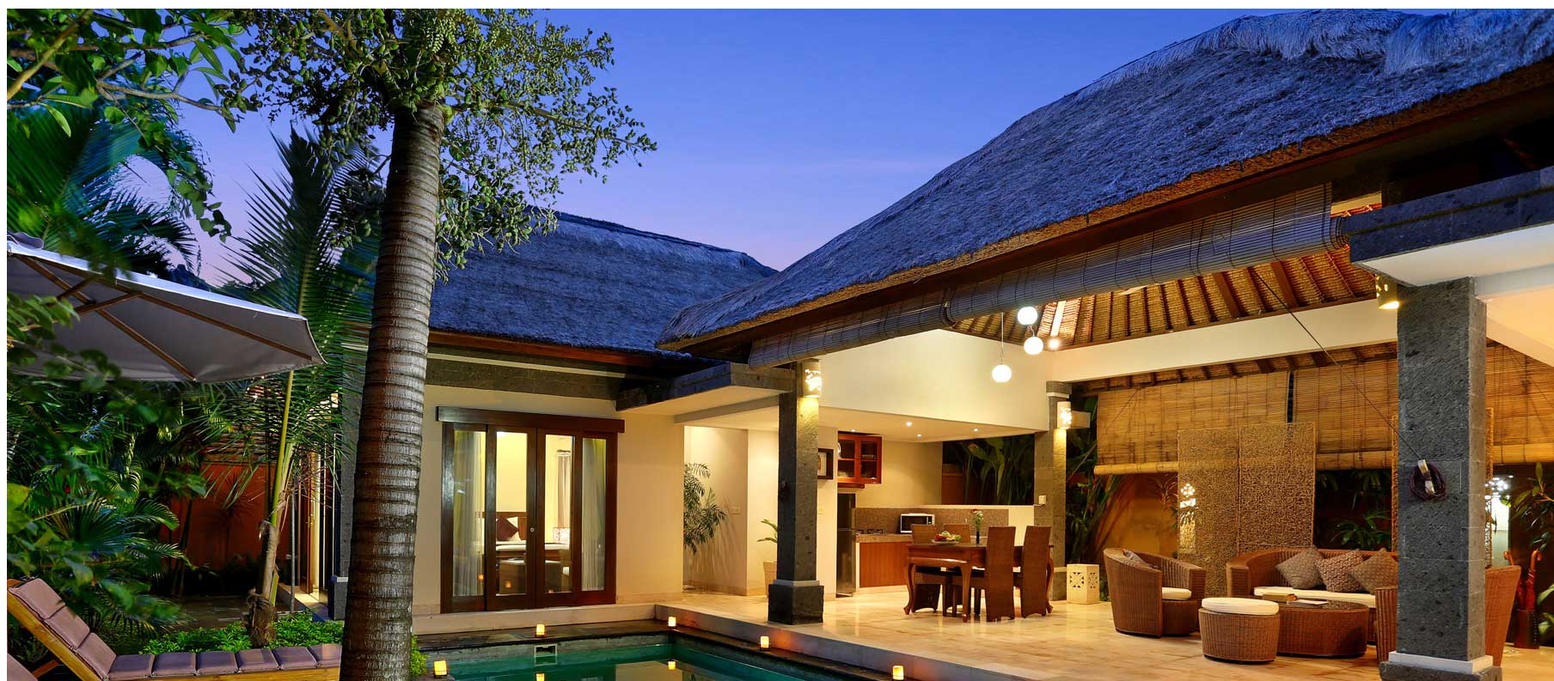
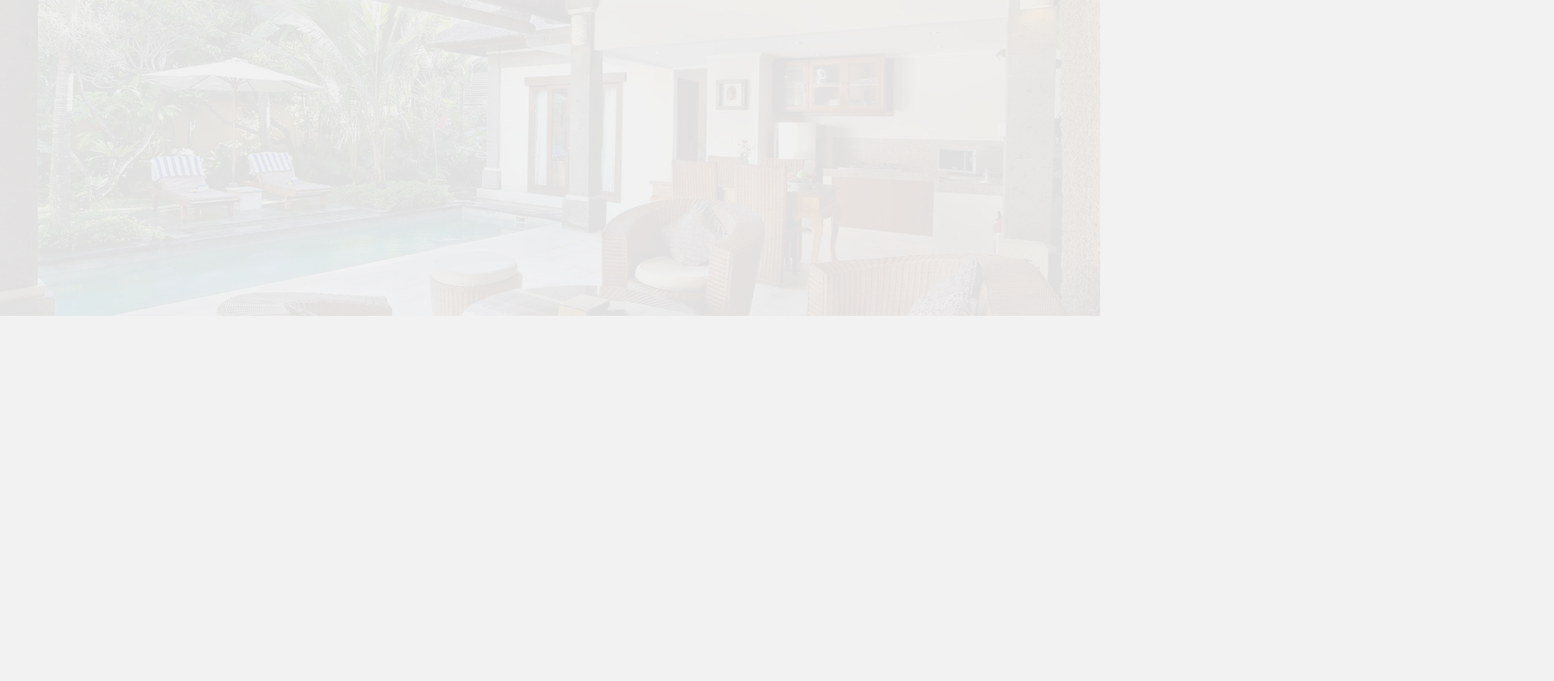
Before and after one commit to arthawebid/dwg-pertemuan701, a plain HTML site: page index.html in a window 1280 px wide. Shown: the part 70-863 px from the top of the page at 86% size, 1808 px wide, since content can reach past the window. After the commit the page ends 800 px from the top, so only its background shows below. Drawn offline with Linux system fonts and the light colour scheme; the site is published under a folder, as on GitHub Pages, so addresses that start at the root find nothing.

Commit message:
Update index.html

```diff
--- a/index.html
+++ b/index.html
@@ -4,7 +4,7 @@
   <meta charset="UTF-8" />
   <meta name="viewport" content="width=device-width, initial-scale=1.0" />
   <title>Image SlideShow</title>
-  <link href='/style.css' rel='stylesheet'>
+  <link href='./style.css' rel='stylesheet'>
 </head>
 <body>
   <h1>Slide Show</h1>
@@ -26,6 +26,6 @@
 
   </div>
 
-  <script defer type="text/javascript" src="/main.js"></script>
+  <script defer type="text/javascript" src="./main.js"></script>
 </body>
 </html>
```
